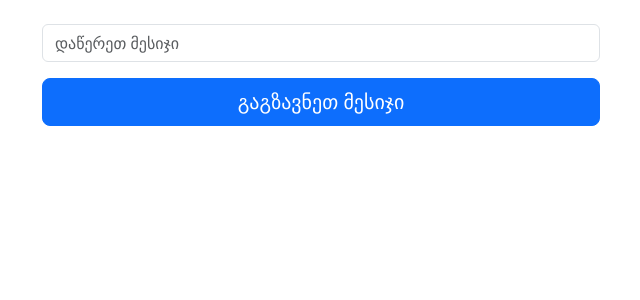
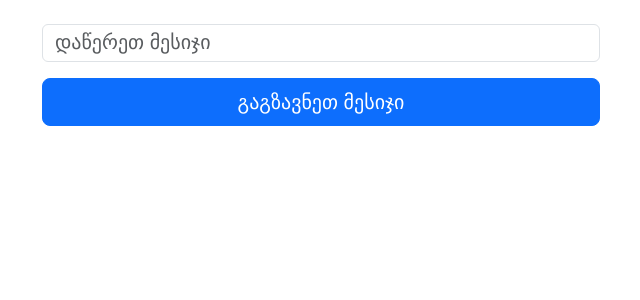
Before and after one commit to SANDRICKSON/vefxistyaosani, a Flask app: page /contact in a window 1280 px wide. Shown: the part 92-392 px from the top of the page, without its empty margins (319-959 px from the left). Run offline with Flask 3, Linux system fonts and the light colour scheme; a user stored in the database is signed in; some web fonts are replaced.

Commit message:
Update contact.html

```diff
--- a/templates/contact.html
+++ b/templates/contact.html
@@ -22,5 +22,15 @@
     </div>
 </div>
 
+<style>
+    label, ::placeholder {
+        font-family: "BPG Classic Medium", sans-serif;
+            font-size: 20px;
+    }
+    .btn{
+        font-family: "BPG Classic Medium", sans-serif;
+            font-size: 20px;
+    }
+</style>
 
 {% endblock %}
```
